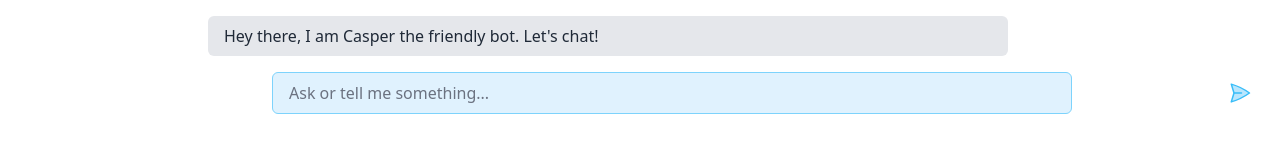
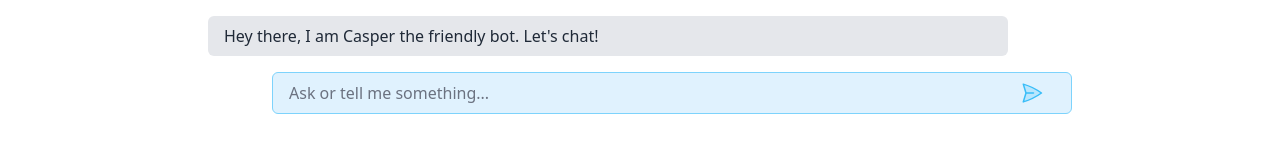
Before and after one commit to Stefaans/Casper, a Next.js app: page / in a window 1280 px wide. Shown: the top 164 px of the page. Built offline with nearby package versions, Linux system fonts and the light colour scheme.

Commit message:
fix: Submit button requires CSS relative parent

```diff
--- a/src/components/new-message-form.tsx
+++ b/src/components/new-message-form.tsx
@@ -26,7 +26,7 @@ export const NewMessageForm = () => {
 
   return (
     <form
-      className="w-full lg:max-w-4xl flex items-center"
+      className="relative w-full lg:max-w-4xl flex items-center"
       onSubmit={(evt) => evt.preventDefault()}
     >
       <input
```
